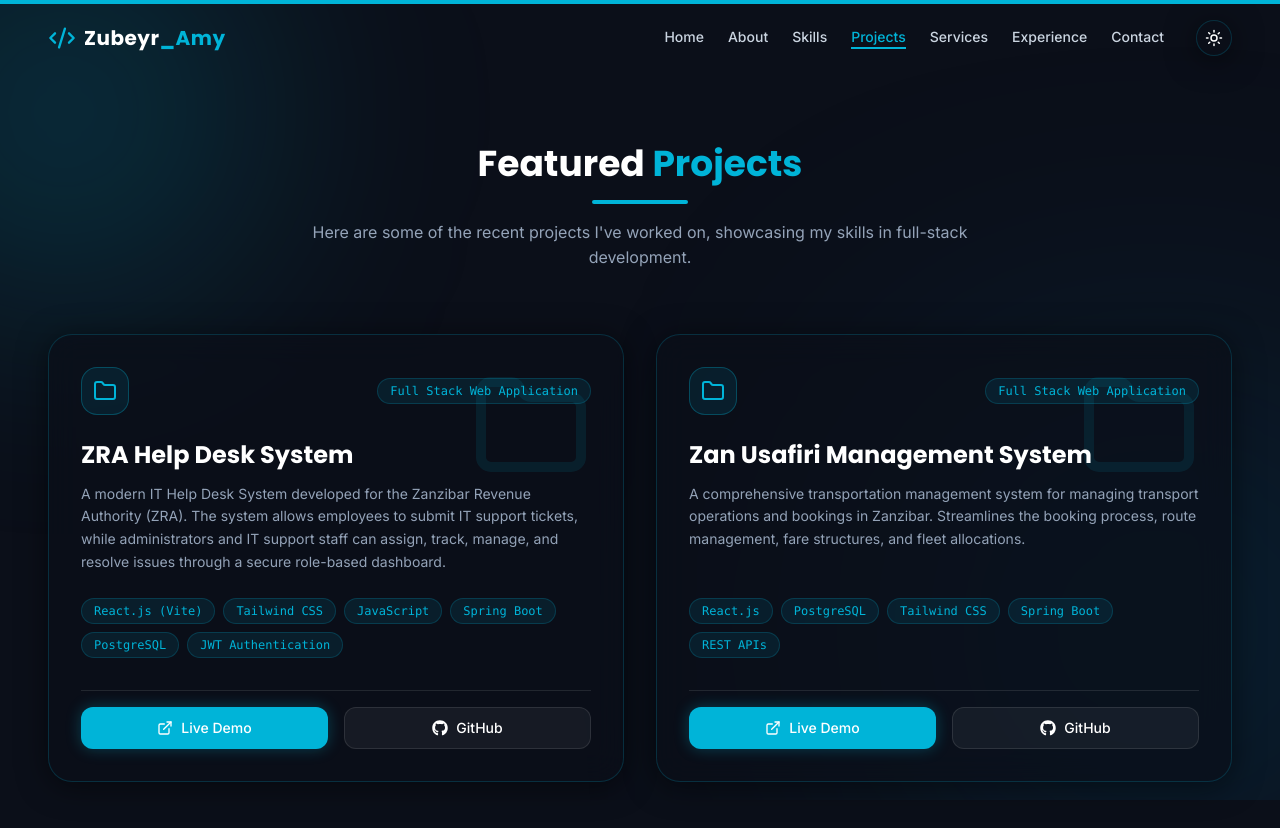
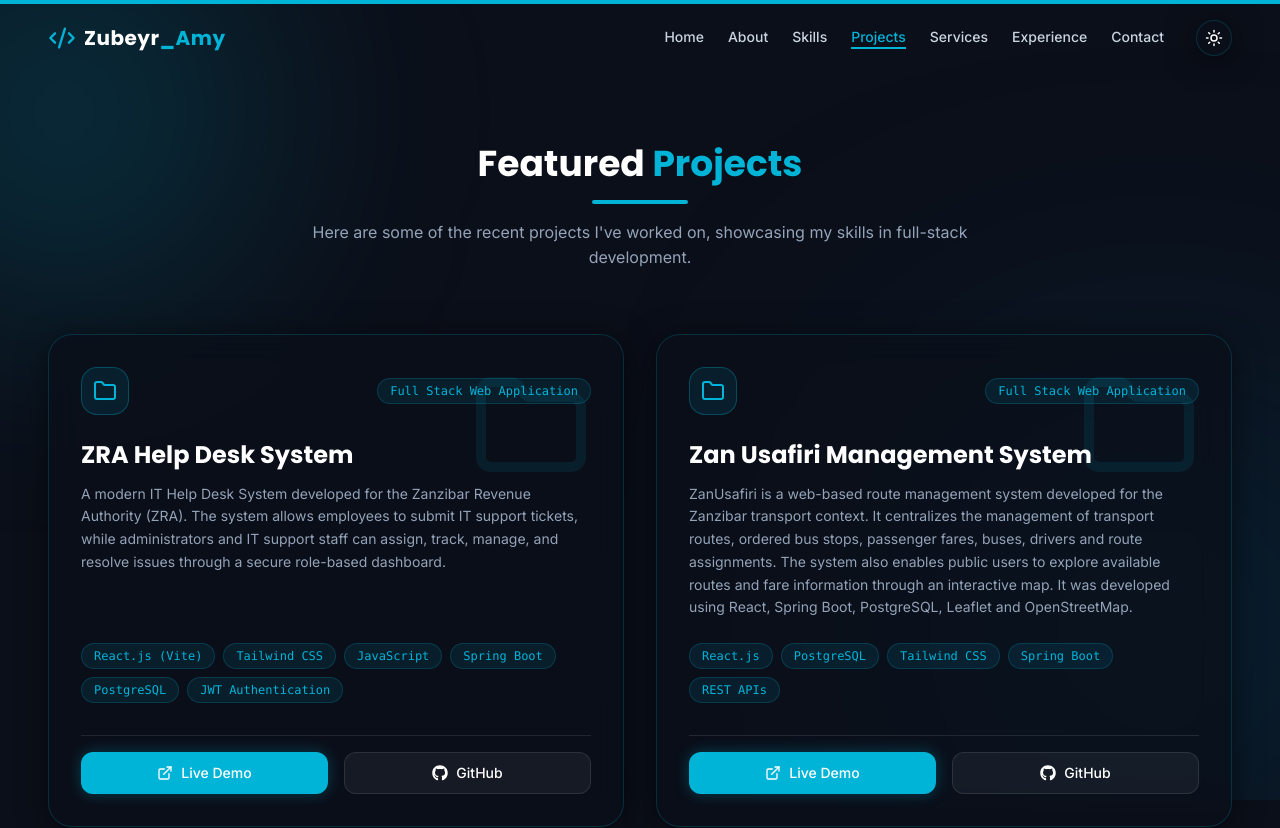
Before and after one commit to sir-azyar23/MY-portfolio, a React (Vite) app: page /projects in a window 1280 px wide. Shown: the top 828 px of the page. Built offline with nearby package versions, Linux system fonts and the light colour scheme.

Commit message:
UPDATE project page

```diff
--- a/src/pages/Projects.jsx
+++ b/src/pages/Projects.jsx
@@ -14,7 +14,7 @@ const projectsData = [
   {
     title: "Zan Usafiri Management System",
     category: "Full Stack Web Application",
-    description: "A comprehensive transportation management system for managing transport operations and bookings in Zanzibar. Streamlines the booking process, route management, fare structures, and fleet allocations.",
+    description: "ZanUsafiri is a web-based route management system developed for the Zanzibar transport context. It centralizes the management of transport routes, ordered bus stops, passenger fares, buses, drivers and route assignments. The system also enables public users to explore available routes and fare information through an interactive map. It was developed using React, Spring Boot, PostgreSQL, Leaflet and OpenStreetMap.",
     tech: ["React.js", "PostgreSQL", "Tailwind CSS", "Spring Boot", "REST APIs"],
     github: "https://github.com/sir-azyar23",
     liveDemo: "https://zan-usafiri-project.vercel.app"
```
